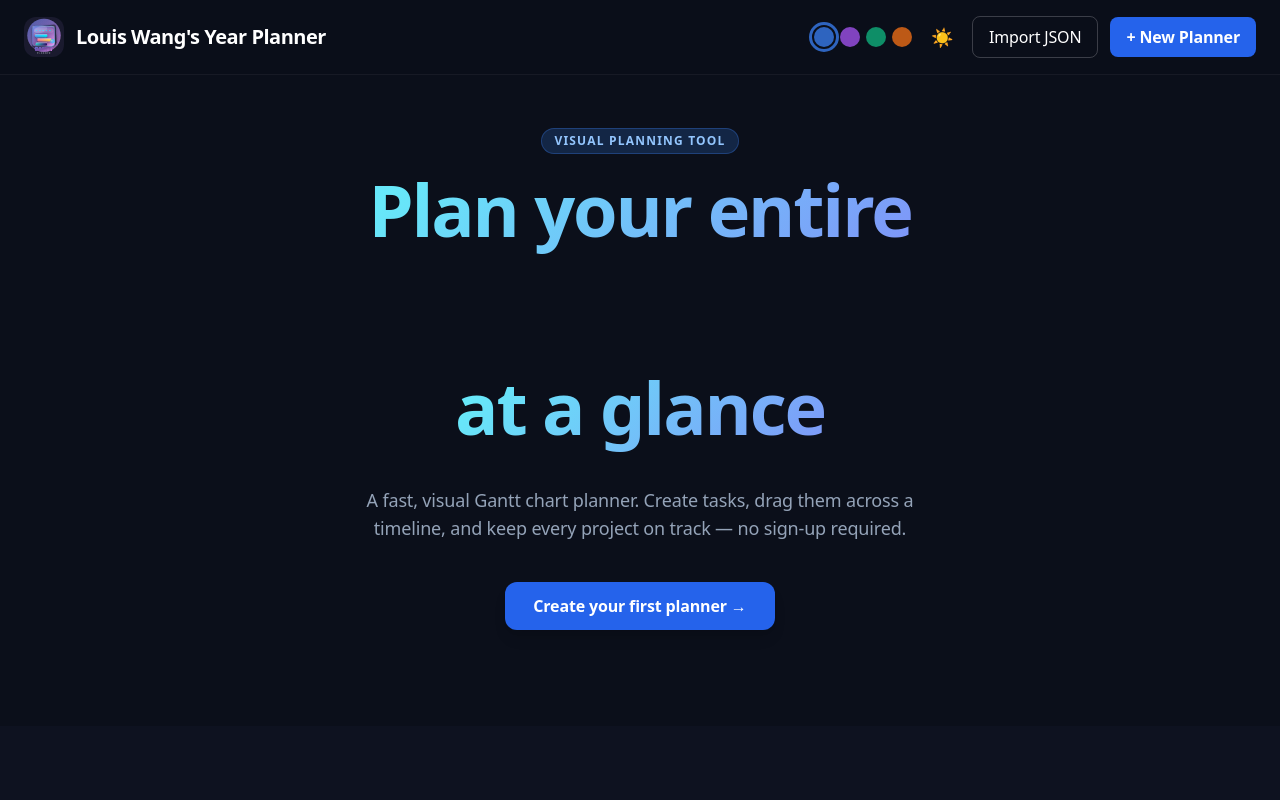
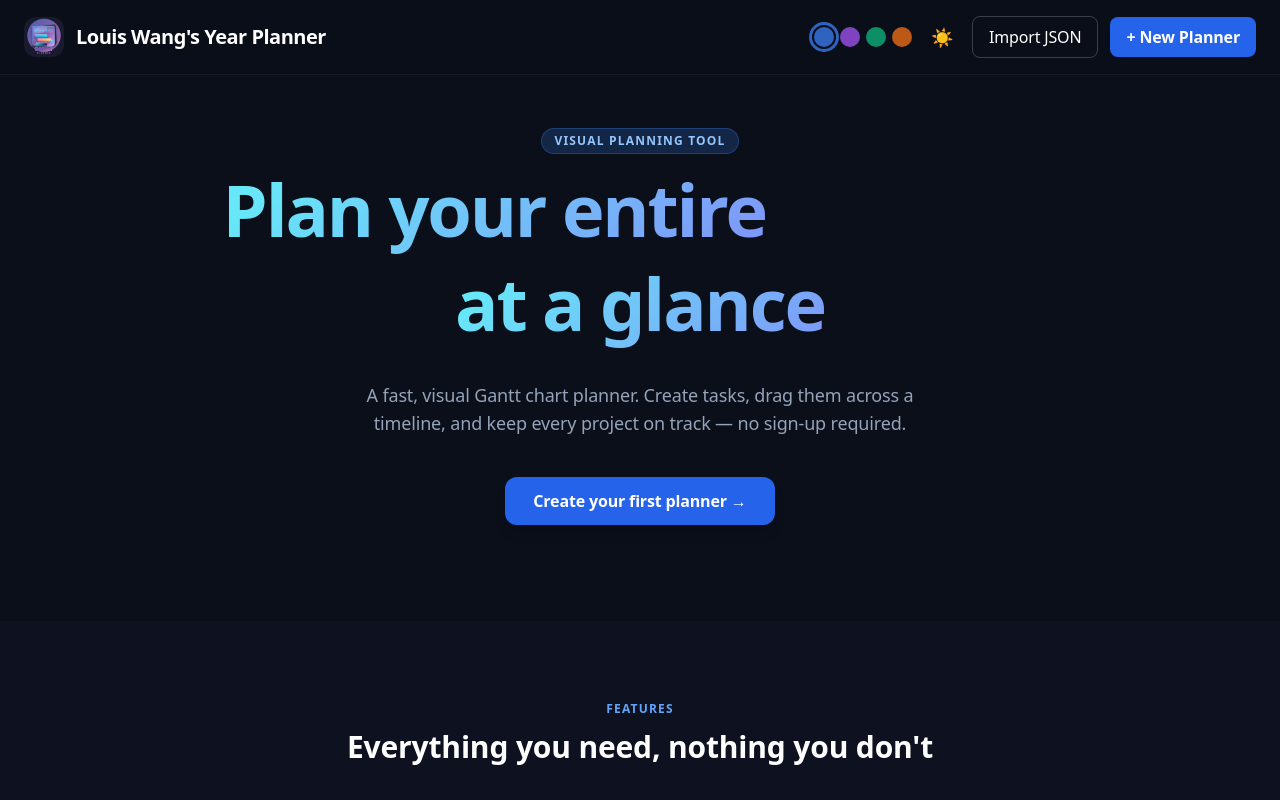
Before and after one commit to Louisw123451/Louis-Wang-s-Year-Planner, a React (Create React App) app: page / in a window 1280 px wide. Shown: the top 800 px of the page. Built offline with nearby package versions, Linux system fonts and the light colour scheme.

Commit message:
Hero: fixed-width word slot so Plan your entire never shifts

```diff
--- a/src/LandingPage.js
+++ b/src/LandingPage.js
@@ -264,13 +264,16 @@ export default function LandingPage({ onOpen }) {
 
         {/* Animated headline */}
         <h1 className="text-5xl sm:text-6xl md:text-7xl font-extrabold leading-tight mb-6 text-center w-full">
+          {/* Line 1: "Plan your entire [rotating word]" — word in fixed-width box so "Plan your entire" never shifts */}
+          <span style={{ display: 'flex', alignItems: 'baseline', justifyContent: 'center', overflow: 'visible', whiteSpace: 'nowrap' }}>
             <span
-            className="hero-gradient-text text-transparent block"
-            style={{ backgroundImage: `linear-gradient(135deg, ${accentCfg.from}, ${accentCfg.via}, ${accentCfg.to})` }}
+              className="hero-gradient-text text-transparent"
+              style={{ backgroundImage: `linear-gradient(135deg, ${accentCfg.from}, ${accentCfg.via}, ${accentCfg.to})`, marginRight: '0.25em' }}
             >
               Plan your entire
             </span>
-          <span className="block text-center" style={{ minHeight: '1.4em', overflow: 'visible', lineHeight: '1.4' }}>
+            {/* Fixed-width slot sized to longest word ("projects") so static text never moves */}
+            <span style={{ display: 'inline-block', width: '3.8em', overflow: 'visible', textAlign: 'left' }}>
               <span
                 key={wordIdx}
                 className="word-cycle hero-gradient-text text-transparent"
@@ -279,8 +282,10 @@ export default function LandingPage({ onOpen }) {
                 {CYCLE_WORDS[wordIdx]}
               </span>
             </span>
+          </span>
+          {/* Line 2: "at a glance" */}
           <span
-            className="hero-gradient-text text-transparent block"
+            className="hero-gradient-text text-transparent block text-center"
             style={{ backgroundImage: `linear-gradient(135deg, ${accentCfg.from}, ${accentCfg.via}, ${accentCfg.to})` }}
           >
             at a glance
--- a/src/index.css
+++ b/src/index.css
@@ -31,10 +31,10 @@ body {
 
 /* ── Rotating word fade-slide animation ── */
 @keyframes wordIn {
-  0%   { opacity: 0; transform: translateY(10px); }
-  20%  { opacity: 1; transform: translateY(0); }
-  80%  { opacity: 1; transform: translateY(0); }
-  100% { opacity: 0; transform: translateY(-10px); }
+  0%   { opacity: 0; transform: translateY(8px); }
+  15%  { opacity: 1; transform: translateY(0); }
+  85%  { opacity: 1; transform: translateY(0); }
+  100% { opacity: 0; transform: translateY(-8px); }
 }
 .word-cycle {
   display: inline-block;
@@ -44,6 +44,9 @@ body {
   padding-bottom: 0.2em;
   letter-spacing: -0.03em;
   line-height: 1.1;
+  min-width: 5ch;
+  text-align: left;
+  vertical-align: baseline;
 }
 
 /* ── Google Translate widget dark-mode overrides ── */
```
Lines whose indentation alone changed are shown as unchanged.
